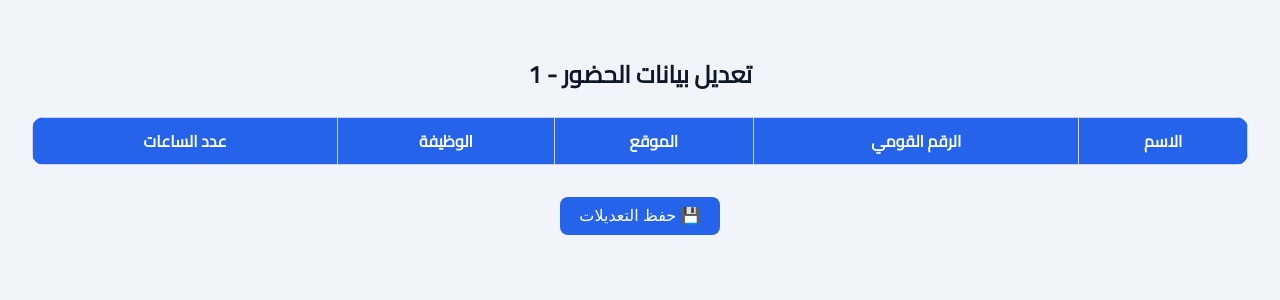
After one commit to tarekmahmoud-value/attendance-system, a Flask app: page /attendance/1 in a window 1280 px wide. The commit adds this page. Shown: the top 300 px of the page. Run offline with Flask 3, Linux system fonts and the light colour scheme; lists and menus that the app fills with data are empty.

Commit message:
تحديث: تعديل صفحات attendance + رفع الملفات

```diff
--- a/app.py
+++ b/app.py
@@ -1,18 +1,106 @@
-from flask import Flask, render_template
+from flask import Flask, render_template, request, redirect, url_for
+import os
+import pandas as pd
 
 app = Flask(__name__)
 
+# فولدر التخزين
+UPLOAD_FOLDER = 'uploads'
+app.config['UPLOAD_FOLDER'] = UPLOAD_FOLDER
+ALLOWED_EXTENSIONS = {'xlsx', 'xls'}
+
+if not os.path.exists(UPLOAD_FOLDER):
+    os.makedirs(UPLOAD_FOLDER)
+
+
+# دالة التحقق من الامتداد
+def allowed_file(filename):
+    return '.' in filename and filename.rsplit('.', 1)[1].lower() in ALLOWED_EXTENSIONS
+
+
+# ----------------------------------
+# الصفحة الرئيسية → اختيار الموقع (من أسماء الملفات)
+# ----------------------------------
 @app.route('/')
-def home():
-    return render_template('index.html')
+def select_site():
+    files = [f for f in os.listdir(UPLOAD_FOLDER) if f.endswith(('.xlsx', '.xls'))]
+    sites = []
+    for f in files:
+        # نشيل الامتداد
+        name = os.path.splitext(f)[0]
+        # نخلي الاسم أنضف (نشيل - أو _ ونخليها مسافات)
+        clean_name = name.replace("-", " ").replace("_", " ")
+        sites.append({"file": name, "display": clean_name})
 
-@app.route('/upload')
-def upload():
+    return render_template('select_site.html', sites=sites)
+
+
+# ----------------------------------
+# رفع ملف جديد
+# ----------------------------------
+@app.route('/upload', methods=['GET', 'POST'])
+def upload_file():
+    if request.method == 'POST':
+        if 'file' not in request.files:
+            return "❌ مفيش ملف مرفوع"
+
+        file = request.files['file']
+
+        if file.filename == '':
+            return "❌ مفيش اسم ملف"
+
+        if file and allowed_file(file.filename):
+            filepath = os.path.join(app.config['UPLOAD_FOLDER'], file.filename)
+            file.save(filepath)
+            return redirect(url_for('select_site'))
+        else:
+            return "❌ مسموح فقط برفع ملفات Excel (.xlsx أو .xls)"
+
     return render_template('upload.html')
 
-@app.route('/attendance')
-def attendance():
-    return render_template('attendance_form.html')
+
+# ----------------------------------
+# صفحة تسجيل / تعديل الحضور
+# ----------------------------------
+@app.route('/attendance/<site>', methods=['GET', 'POST'])
+def attendance(site):
+    # الملف على أساس الاسم الأصلي (من غير التنظيف)
+    filename = f"{site}.xlsx"
+    filepath = os.path.join(app.config['UPLOAD_FOLDER'], filename)
+
+    # لو الملف مش موجود، نعمل ملف جديد فاضي
+    if not os.path.exists(filepath):
+        df = pd.DataFrame(columns=[
+            "الاسم", "الرقم القومي", "الموقع", "الوظيفة", "عدد الساعات"
+        ])
+        df.to_excel(filepath, index=False)
+
+    # قراءة الملف
+    df = pd.read_excel(filepath)
+    df = df.fillna("")  # استبدال NaN بفاضي
+
+    if request.method == 'POST':
+        # تحديث البيانات من الفورم
+        updated_data = []
+        for i in range(len(df)):
+            row = {}
+            for h in df.columns:
+                row[h] = request.form.get(f"{h}_{i}", "")
+            updated_data.append(row)
+
+        # تحويلها DataFrame وحفظها
+        new_df = pd.DataFrame(updated_data)
+        new_df.to_excel(filepath, index=False)
+
+        return f"✅ تم حفظ التعديلات للموقع: {site} في {filename}"
+
+    headers = df.columns.tolist()
+    data = df.to_dict(orient="records")
+    return render_template("attendance_edit.html",
+                           site=site,
+                           headers=headers,
+                           data=data)
+
 
 if __name__ == '__main__':
     app.run(host='0.0.0.0', port=8080, debug=True)
--- /dev/null
+++ b/templates/attendance_edit.html
@@ -0,0 +1,97 @@
+<!DOCTYPE html>
+<html lang="ar" dir="rtl">
+
+<head>
+    <meta charset="UTF-8">
+    <title>تعديل الحضور - {{ site }}</title>
+    <link href="https://fonts.googleapis.com/css2?family=Cairo&display=swap" rel="stylesheet">
+    <style>
+        body {
+            font-family: 'Cairo', sans-serif;
+            background-color: #f1f5f9;
+            padding: 2rem;
+            margin: 0;
+        }
+
+        h2 {
+            text-align: center;
+            color: #0f172a;
+        }
+
+        table {
+            width: 100%;
+            border-collapse: collapse;
+            margin: 1rem 0;
+            background: white;
+            border-radius: 12px;
+            overflow: hidden;
+        }
+
+        th,
+        td {
+            border: 1px solid #cbd5e1;
+            padding: 0.5rem;
+            text-align: center;
+        }
+
+        th {
+            background: #2563eb;
+            color: white;
+        }
+
+        input {
+            width: 95%;
+            padding: 0.3rem;
+            border: 1px solid #cbd5e1;
+            border-radius: 6px;
+        }
+
+        button {
+            margin-top: 1rem;
+            padding: 0.6rem 1.2rem;
+            background-color: #2563eb;
+            color: white;
+            border: none;
+            border-radius: 8px;
+            font-size: 1rem;
+            cursor: pointer;
+        }
+
+        button:hover {
+            background-color: #1e40af;
+        }
+    </style>
+</head>
+
+<body>
+    <h2>تعديل بيانات الحضور - {{ site }}</h2>
+
+    <form method="POST">
+        <table>
+            <thead>
+                <tr>
+                    {% for h in headers %}
+                    <th>{{ h }}</th>
+                    {% endfor %}
+                </tr>
+            </thead>
+            <tbody>
+                {% for row in data %}
+                {% set outer_index = loop.index0 %}
+                <tr>
+                    {% for h in headers %}
+                    <td>
+                        <input type="text" name="{{ h }}_{{ outer_index }}" value="{{ row[h] }}">
+                    </td>
+                    {% endfor %}
+                </tr>
+                {% endfor %}
+            </tbody>
+        </table>
+        <div style="text-align:center;">
+            <button type="submit">💾 حفظ التعديلات</button>
+        </div>
+    </form>
+</body>
+
+</html>
```
Also changed, not shown: templates/attendance_form.html (+24 -12 lines), templates/select_site.html (added, +85 -0 lines), templates/show_data.html (added, +43 -0 lines), templates/upload.html (line endings or trailing spaces), 5 other files.
